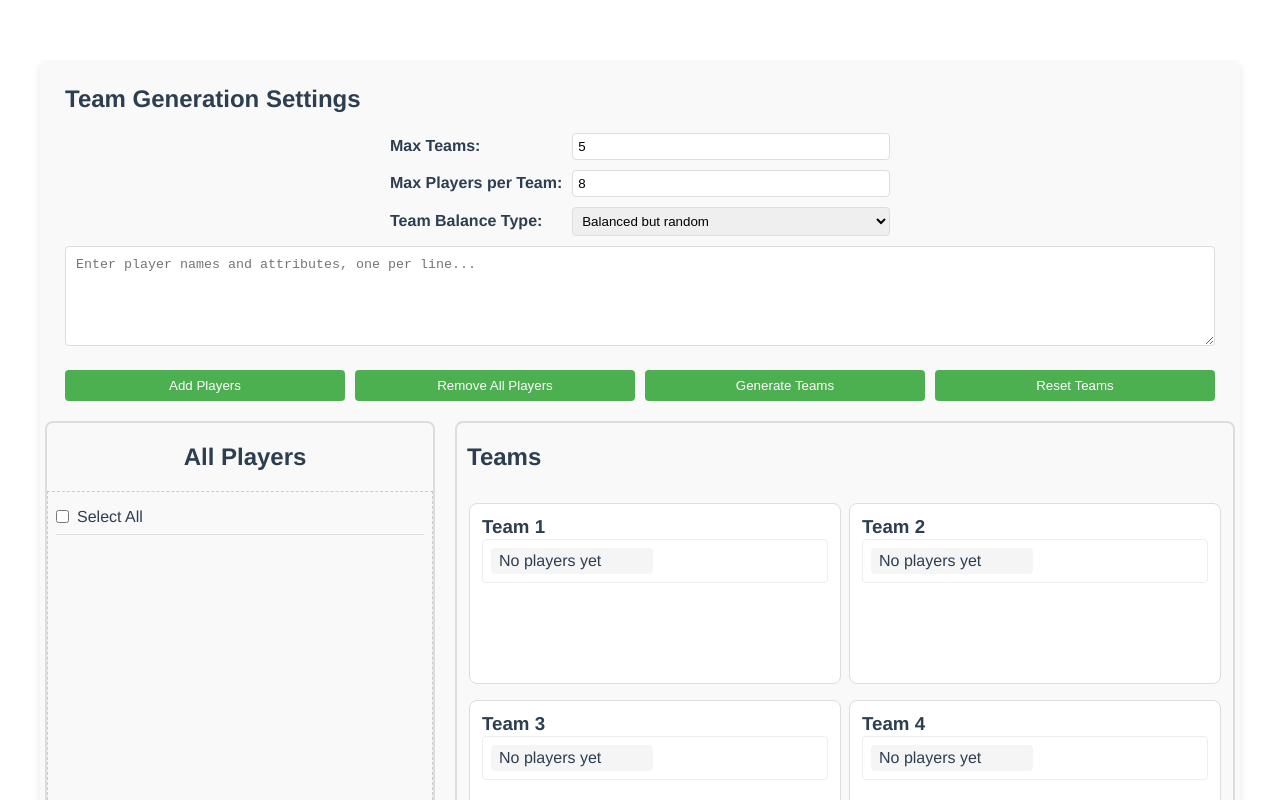
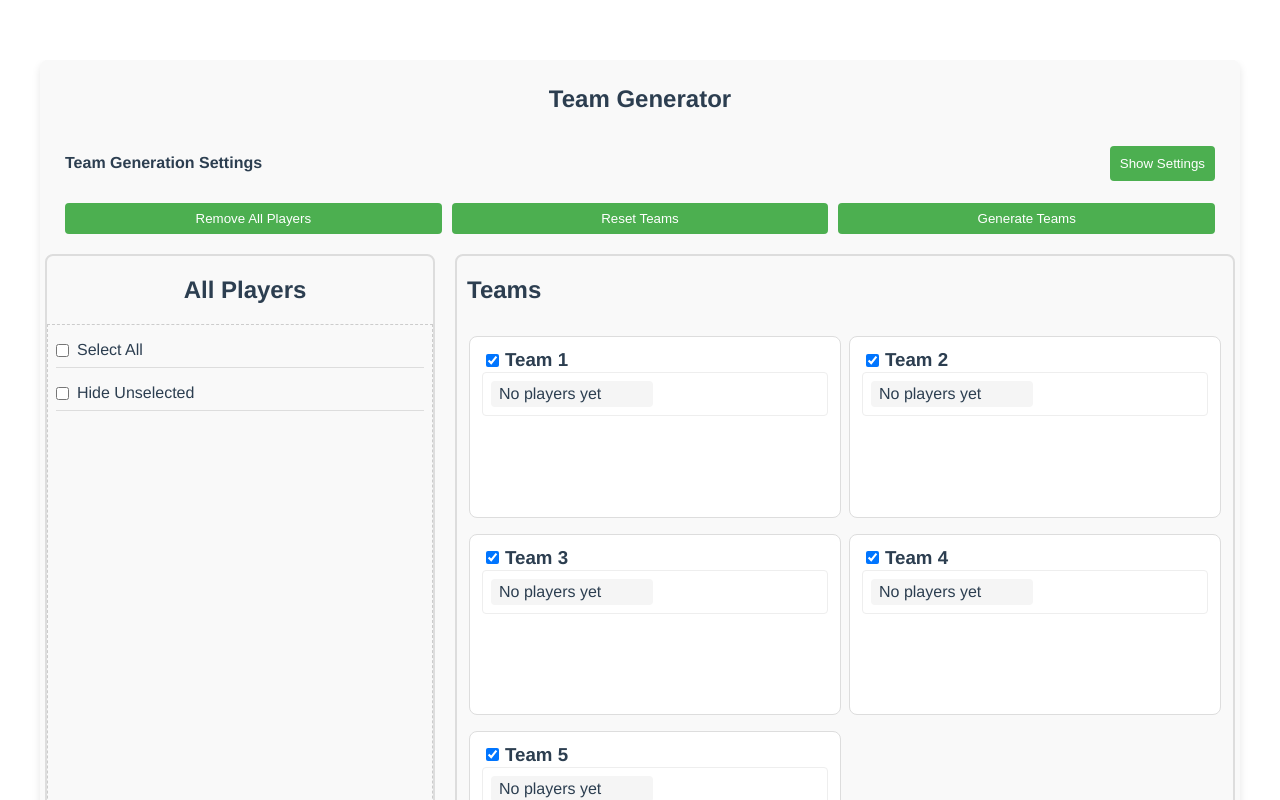
Before and after one commit to lehmanad1/square-mile-team-maker-web, a Vue app: page / in a window 1280 px wide. Shown: the top 800 px of the page. Built offline with nearby package versions, Linux system fonts and the light colour scheme.

Commit message:
fixing tests, freeing up space

```diff
--- a/src/App.vue
+++ b/src/App.vue
@@ -1,10 +1,13 @@
 <template>
     <div class="container">
+      <h2>Team Generator</h2>
       <div class="controls">
         <TeamInput
           :max-teams="maxTeams"
           :max-players-per-team="maxPlayersPerTeam"
           :balance-type="balanceType"
+          :show-settings="showSettings"
+          @toggle-settings="showSettings = !showSettings"
           @update:players="updatePlayerList"
           @update:maxTeams="updateMaxTeams"
           @update:maxPlayersPerTeam="updateMaxPlayersPerTeam"
@@ -51,6 +54,7 @@ const store = useStore();
 const maxTeams = ref(5);
 const maxPlayersPerTeam = ref(8);
 const balanceType = ref('Balanced but random');
+const showSettings = ref(false);
 const addPlayer = (playerData: { name: string; attributes: number[] }, index: number) => {
   const player: Player = {
     id: index,
@@ -75,6 +79,7 @@ const handleGenerateTeams = (balanceType: string) => {
 
 const updateMaxTeams = (value: number) => {
   maxTeams.value = value;
+  store.dispatch('updateTeamsCount', value);
 };
 
 const updateMaxPlayersPerTeam = (value: number) => {
@@ -136,7 +141,7 @@ const handleTouchMove = (event: TouchEvent) => {
   const timeDiff = Date.now() - touchState.value.startTime;
 
   // Only start dragging after 500ms and if horizontal movement is greater than vertical
-  if (!touchState.value.isDragging && timeDiff > 500 && Math.abs(deltaY) < Math.abs(deltaX)) {
+  if (!touchState.value.isDragging && timeDiff > 200 && Math.abs(deltaY) < Math.abs(deltaX)) {
     touchState.value.isDragging = true;
     touchState.value.draggedElement.style.opacity = '0.5';
   }
@@ -154,10 +159,11 @@ const handleTouchMove = (event: TouchEvent) => {
 const handleTouchEnd = (event: TouchEvent) => {
   if (!touchState.value.isDragging || !touchState.value.draggedPlayer){
     console.warn('Touch end without dragging');
-    console.log(touchState.value);
     return;
   }
-
+  if(touchState?.value?.draggedElement !== null){
+    touchState.value.draggedElement.style.opacity = '1';
+  }
   const touch = event.changedTouches[event.changedTouches.length - 1];
 
   // Temporarily hide dragged element to find element underneath
@@ -177,7 +183,6 @@ const handleTouchEnd = (event: TouchEvent) => {
 
   if (teamCard) {
     const targetTeamId = parseInt(teamCard.getAttribute('data-team-id') || '0');
-    console.log('Touch end on team card', targetTeamId, touchState.value.draggedPlayer);
 
     if (targetTeamId) {
       if (touchState.value.sourceComponent === 'playerList') {
--- a/src/components/PlayerList.vue
+++ b/src/components/PlayerList.vue
@@ -5,16 +5,21 @@
          data-drop-zone="player-list"
          @dragover.prevent
          @drop="handleDrop">
-      <div class="select-all-container">
+      <div class="selection-container">
         <input type="checkbox"
                :checked="allSelectablePlayersSelected"
                @change="toggleSelectAll" />
         <span>Select All</span>
       </div>
+      <div class="selection-container">
+        <input type="checkbox"
+               @change="hideUnselectedPlayers" />
+        <span>Hide Unselected</span>
+      </div>
       <div v-for="(player, index) in players">
         <div v-if="!player.assignedTeamId" class="empty-state"
             :key="player.id"
-            :class="['player-item', { 'player-assigned': player.assignedTeamId !== null }]"
+            :class="['player-item', { 'player-assigned': player.assignedTeamId !== null }, { 'hidden-player': hideSelected && !player.selected }]"
             :draggable="!player.assignedTeamId"
             :data-index="index"
             :data-player-id="player.id"
@@ -46,6 +51,7 @@ const store = useStore();
 const players = computed(() => store.state.players);
 const dropIndicator = ref<HTMLElement | null>(null);
 let dragIndex = -1;
+let hideSelected = ref(false);
 
 defineProps({
   touchState: {
@@ -123,6 +129,10 @@ const toggleSelectAll = (event: Event) => {
     .forEach(player => {
       store.dispatch('updatePlayer', { ...player, selected: isChecked });
     });
+};
+
+const hideUnselectedPlayers = (event: Event) => {
+  hideSelected.value = (event.target as HTMLInputElement).checked;
 };
 </script>
 
@@ -214,6 +224,10 @@ li {
   opacity: 0.7;
 }
 
+.hidden-player {
+  display: none;
+}
+
 .text-disabled {
   color: #888;
 }
@@ -256,7 +270,7 @@ h2 {
   padding-left: 10px;
 }
 
-.select-all-container {
+.selection-container {
   display: flex;
   align-items: center;
   gap: 8px;
--- a/src/components/TeamCard.vue
+++ b/src/components/TeamCard.vue
@@ -5,15 +5,24 @@
       @drop="handleDrop"
       @touchend="(e) => $emit('touch-end', e)"
   >
+    <div v-if="showPlayers">
+      <div class="title-container">
+        <input type="checkbox"
+          :checked="showPlayers"
+          @change="toggleHideTeam"
+        />
         <h3>{{ team?.name }}</h3>
+      </div>
       <h4>{{ team?.attributeScores && team?.attributeScores?.length > 0 ? team?.attributeScores.map(x=>parseFloat(x.toFixed(2))) : '' }}</h4>
-    <ul class="attributes-list">
+      <ul
+        class="attributes-list"
+      >
         <li v-if="team?.attributeScores && team?.attributeScores?.length > 0" v-for="(attr, attrIndex) in team.attributeScores" :key="attrIndex">
           Attr {{attrIndex + 1}}: {{ attr.toFixed(2) }}
         </li>
         <li v-else>No attributes yet</li>
       </ul>
-    <div class="two-columns">
+      <div v-if="showPlayers" class="two-columns">
         <div :data-player-id="player.id"
           v-if="team?.players && team?.players?.length > 0"
           v-for="player in team.players"
@@ -30,6 +39,17 @@
           {{ player.name }}
         </div>
         <div v-else>No players yet</div>
+      </div>
+    </div>
+    <div v-else>
+      <div class="title-container">
+        <input type="checkbox"
+          :checked="showPlayers"
+          @change="toggleHideTeam"
+        />
+        <h3>{{ team?.name }}</h3>
+        <h4>{{ team?.attributeScores && team?.attributeScores?.length > 0 ? team?.attributeScores.map(x=>parseFloat(x.toFixed(2))) : '' }}</h4>
+      </div>
     </div>
   </div>
 </template>
@@ -49,6 +69,11 @@ export default defineComponent({
       type: Object,
       required: true
     }
+  },
+  data() {
+    return {
+      showPlayers: true,
+    };
   },
   emits: ['player-moved', 'player-locked', 'touch-start', 'touch-move', 'touch-end'],
   methods: {
@@ -79,6 +104,10 @@ export default defineComponent({
         playerId: player.id,
         targetTeamId: targetTeamId
       });
+    },
+    toggleHideTeam(event: Event) {
+      this.showPlayers = (event.target as HTMLInputElement).checked;
+      console.log('Toggle team visibility:', this.showPlayers);
     },
   },
 });
@@ -157,7 +186,7 @@ h4 {
     flex-wrap: nowrap;
     justify-content: center;
     overflow-x: auto;
-    overflow-y: hidden;
+    overflow-y: showPlayers;
     max-height: none;
     padding: 12px;
   }
@@ -187,6 +216,12 @@ h4 {
   }
 }
 
+.title-container {
+  display: flex;
+  align-items: center;
+  gap: 3px;
+}
+
 .player {
   cursor: grab;
   transition: all 0.3s ease;
@@ -194,7 +229,6 @@ h4 {
 }
 
 .player.moving {
-  opacity: 0.5;
   transform: scale(0.95);
 }
 
--- a/src/components/TeamInput.vue
+++ b/src/components/TeamInput.vue
@@ -1,12 +1,37 @@
 <template>
   <div class="team-input">
-    <h2>Team Generation Settings</h2>
+    <div
+      class="header-row"
+      style="display: flex; align-items: center; justify-content: space-between;"
+    >
+      <h4>Team Generation Settings</h4>
+      <button @click="emit('toggle-settings')" style="margin-left: 1em;">
+        {{ props.showSettings ? 'Hide' : 'Show' }} Settings
+      </button>
+    </div>
+    <div v-if="props.showSettings">
       <div class="controls">
         <label for="maxTeams">Max Teams:</label>
-      <input type="number" v-model.number="maxTeams" id="maxTeams" min="1" />
+        <input
+          type="number"
+          v-model.number="maxTeams"
+          id="maxTeams"
+          min="1"
+          step="1"
+          inputmode="numeric"
+          pattern="[0-9]*"
+        />
 
         <label for="maxPlayers">Max Players per Team:</label>
-      <input type="number" v-model.number="maxPlayers" id="maxPlayers" min="1" />
+        <input
+          type="number"
+          v-model.number="maxPlayers"
+          id="maxPlayers"
+          min="1"
+          step="1"
+          inputmode="numeric"
+          pattern="[0-9]*"
+        />
 
         <label for="teamBalance">Team Balance Type:</label>
         <select v-model="balanceType" id="teamBalance">
@@ -23,9 +48,12 @@
         placeholder="Enter player names and attributes, one per line..."
         rows="5"
       ></textarea>
+      <button @click="handleAddPlayers" class="add-button">Add Players</button>
+    </div>
+    <div>
       <div class="button-group">
-      <button @click="handleAddPlayers" class="add-button">Add Players</button>
         <button @click="handleRemoveAllPlayers" class="add-button">Remove All Players</button>
+        <button @click="handleResetTeams" class="add-button">Reset Teams</button>
         <button
           @click="handleGenerateTeams"
           :disabled="!canGenerateTeams"
@@ -33,7 +61,7 @@
         >
           Generate Teams
         </button>
-      <button @click="handleResetTeams" class="add-button">Reset Teams</button>
+      </div>
     </div>
   </div>
 </template>
@@ -45,23 +73,22 @@ import { Player } from '../types';
 export default defineComponent({
   name: 'TeamInput',
   props: {
-    modelValue: {
-      type: String,
-      required: true,
-      default: '',
-    },
     maxTeams: { type: Number, required: true },
     maxPlayersPerTeam: { type: Number, required: true },
     balanceType: { type: String, required: true },
+    showSettings: {
+      type: Boolean,
+      default: true,
+    },
   },
   emits: {
-    'update:modelValue': (value: string) => true,
     'generate-teams': (balanceType: string) => true,
     'update:players': (players: Player[]) => true,
     'update:maxTeams': (value: number) => true,
     'update:maxPlayersPerTeam': (value: number) => true,
     'reset-teams': () => true,
     'remove-all-players': () => true,
+    'toggle-settings': () => true,
   },
   setup(props, { emit }) {
     const maxTeams = ref(props.maxTeams);
@@ -81,11 +108,11 @@ export default defineComponent({
     const canGenerateTeams = computed(() => true);
 
     const handleAddPlayers = () => {
-      playerList.value = []
+      playerList.value = [];
       const newPlayers = localPlayerInput.value
         .split('\n')
-        .filter(line => line.trim())
-        .map(line => {
+        .filter((line) => line.trim())
+        .map((line) => {
           const [name, ...attrs] = line.trim().split(',');
           return {
             id: Date.now() + Math.floor(Math.random() * 100000),
@@ -101,7 +128,7 @@ export default defineComponent({
     };
 
     const handleGenerateTeams = () => {
-      const selectedPlayers = playerList.value.filter(p => p.selected);
+      const selectedPlayers = playerList.value.filter((p) => p.selected);
       emit('generate-teams', balanceType.value);
     };
 
@@ -123,13 +150,14 @@ export default defineComponent({
       handleGenerateTeams,
       handleRemoveAllPlayers,
       canGenerateTeams,
+      props,
+      emit,
     };
   },
 });
 </script>
 
 <style scoped>
-
 .player-input {
   width: 100%;
   height: 100px;
@@ -165,7 +193,7 @@ label {
 button {
   grid-column: 1 / -1;
   padding: 10px;
-  background-color: #4CAF50;
+  background-color: #4caf50;
   color: white;
   border: none;
   border-radius: 4px;
@@ -176,7 +204,7 @@ button:hover {
   background-color: #45a049;
 }
 
-input[type="number"],
+input[type='number'],
 select {
   padding: 5px;
   border: 1px solid #ddd;
@@ -190,7 +218,8 @@ select {
   margin: 10px 0;
 }
 
-.add-button, .generate-button {
+.add-button,
+.generate-button {
   padding: 8px 16px;
   border: none;
   border-radius: 4px;
--- a/src/store/index.ts
+++ b/src/store/index.ts
@@ -152,7 +152,24 @@ export default createStore<State>({
         ...team,
         attributeScores: calculateTeamScore(team.players)
       }));
-    }
+    },
+
+    setTeamsCount(state, count: number) {
+      if (count > state.teams.length) {
+        // Add new empty teams
+        for (let i = state.teams.length; i < count; i++) {
+          state.teams.push({
+            id: i + 1,
+            name: `Team ${i + 1}`,
+            players: [],
+            attributeScores: []
+          } as TeamResult);
+        }
+      } else if (count < state.teams.length) {
+        // Remove extra teams
+        state.teams.splice(count);
+      }
+    },
   },
 
   actions: {
@@ -202,8 +219,14 @@ export default createStore<State>({
     syncTeamAttributes({ commit }) {
       commit('syncTeamAttributes');
     },
-    removeAllPlayers({ commit }) {
+    removeAllPlayers({ commit, state }) {
       commit('removeAllPlayers', []);
+      commit('createEmptyTeams', state.teams.length);
+    },
+    updateTeamsCount({ commit }, count: number) {
+      if(count !== null){
+        commit('setTeamsCount', count);
+      }
     }
   },
 
```
Also changed, not shown: 1 other file (tests, documents, lock files or other folders). Lines whose indentation alone changed are shown as unchanged.
